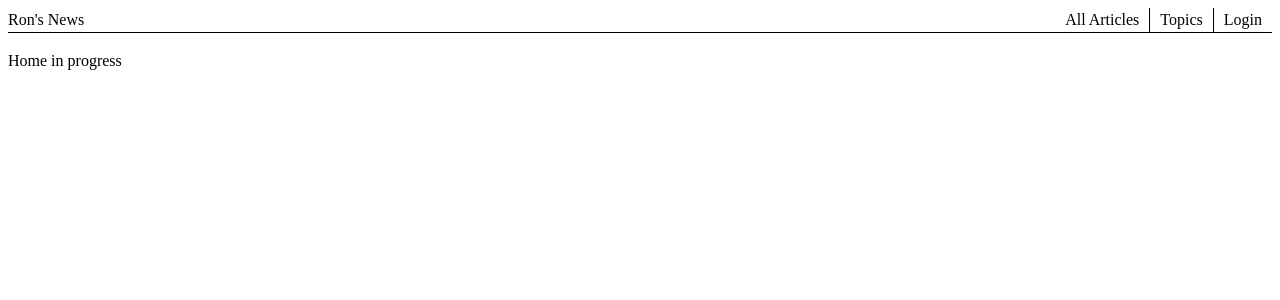
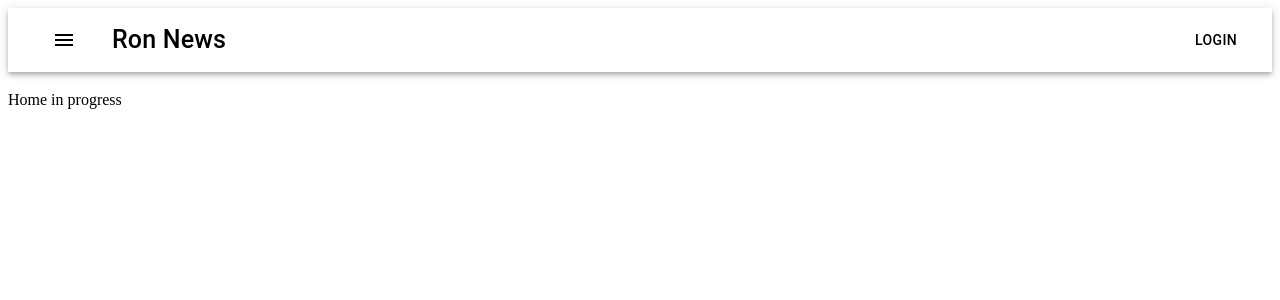
Before and after one commit to RonaldB123/Ron-News, a React (Vite) app: page / in a window 1280 px wide. Shown: the top 300 px of the page. Built offline with nearby package versions, Linux system fonts and the light colour scheme.

Commit message:
all articles grid cards attempt

```diff
--- a/package.json
+++ b/package.json
@@ -10,6 +10,10 @@
     "preview": "vite preview"
   },
   "dependencies": {
+    "@emotion/react": "^11.11.1",
+    "@emotion/styled": "^11.11.0",
+    "@mui/icons-material": "^5.14.9",
+    "@mui/material": "^5.14.10",
     "axios": "^1.5.0",
     "react": "^18.2.0",
     "react-dom": "^18.2.0",
--- a/src/App.css
+++ b/src/App.css
@@ -1,63 +1,13 @@
 @media screen and (min-width: 700px) {
-  .articleCard-list {
-    display: flex;
-    flex-wrap: wrap;
-    width: 100%;
-    justify-content: space-around;
+
+  .voting-data {
+    margin-top: 20px;
+    font-size: 25px;
+    text-align: left;
   }
-
-  .articleCard-item {
-    max-width: 400px;
-    width: 400px;
-  }
-
-  .articleCard-img {
-    height: 15rem;
-    width: 15rem;
-  }
-
-  .singleArticle-img {
-    height: fit-content;
-    width: fit-content;
-
-  }
-
-  .singleArticle-container {
-    max-width: 900px;
-    margin-left: auto;
-    margin-right: auto;
-  }
-
-
-.voting-data {
-  margin-top: 20px;
-  font-size: 25px;
-  text-align: left;
 }
 
-}
-
-
 @media screen and (max-width: 700px) {
-  .articleCard-list {
-    max-width: 400px;
-    margin-left: auto;
-    margin-right: auto;
-  }
-
-  .articleCard-item {
-    max-width: 400px;
-  }
-
-  .articleCard-img {
-    height: 10rem;
-    width: 10rem;
-  }
-
-  .singleArticle-img {
-    height: 20rem;
-    width: 20rem;
-  }
 
   .voting-data {
     text-align: left;
@@ -72,67 +22,6 @@
   line-height: 1.5;
 }
 
-.navbar-container {
-  list-style-type: none;
-  display: flex;
-  margin: 0px;
-  padding: 0px;
-  justify-content:flex-start;
-  border-style: solid;
-  border-width: 0 0 1px 0;
-}
-
-.navbar-articles, .navbar-topics, .navbar-login {
-  padding-right: 10px;
-  padding-left: 10px;
-}
-
-.navbar-articles, .navbar-topics {
-  border-style: solid;
-  border-width: 1px;
-  border-width: 0 1px 0 0;
-}
-
-.navbar-header {
-  margin-right: auto;
-}
-
-.articleCard-list {
-  margin: 0px;
-  list-style: none;
-  margin-top: 10px;
-  padding: 0px;
-}
-
-.articleCard-item {
-  display: flex;
-  margin-bottom: 50px;
-  align-items: center;
-  border-style: solid;
-  border-radius: 10px;
-}
-
-.articleCard-item:hover {
-  text-decoration: underline;
-}
-
-.articleCard-img {
-  object-fit: cover;
-  border-radius: 5px;
-}
-
-.articleCard-title {
-  text-align: center;
-}
-
-.articles-header {
-  margin: 0px;
-  width: 300px;
-  margin-top: 40px;
-  border-style: solid;
-  border-width: 0 0 1px 0;
-  padding-bottom: 10px;
-}
 
 .loading-header {
   text-align: center;
@@ -181,6 +70,6 @@
   border-width: 1px;
 }
 
-span {
-  font-size: 20px;
+#learn-more {
+  color: purple;
 }
--- a/src/components/ArticleCard.jsx
+++ b/src/components/ArticleCard.jsx
@@ -1,17 +1,47 @@
+import * as React from 'react';
+import Card from '@mui/material/Card';
+import CardContent from '@mui/material/CardContent';
+import CardMedia from '@mui/material/CardMedia';
+import Typography from '@mui/material/Typography';
+import { CardActionArea, Container, Grid } from '@mui/material';
 import { Link } from 'react-router-dom'
+import Button from '@mui/material/Button';
+import CardActions from '@mui/material/CardActions';
 
 export const ArticleCard = ({data}) => {
     return (
-            <ul className="articleCard-list">
-                {data.map(article => {
-                    return <Link key={article.article_id} to={`${article.article_id}`}>
-                    <li className="articleCard-item">
-                        <img className="articleCard-img" src={article.article_img_url}></img>
-                        <h3 className="articleCard-title" >{article.title}</h3>
-                    </li>
-                    </Link>
-                })}
-            </ul>
+        <Card sx={{ maxWidth: 345, mb: 5, minWidth: 345} }>
+        <CardActionArea>
+          <CardMedia
+            component="img"
+            height="140"
+            image={data.article_img_url}
+            //alt=""
+          />
+          <CardContent>
+            <Typography gutterBottom variant="h5" component="div">
+              {data.title}
+            </Typography>
+            <Typography variant="body2" color="text.secondary">
+                By {data.author}
+            </Typography>
+          </CardContent>
+        </CardActionArea>
+          <CardActions>
+        <Button size="small"><Link to={`${data.article_id}`}><span id="learn-more">Learn More</span></Link></Button>
+            </CardActions>
+      </Card>
     )
 
 }
+
+ // <ul className="articleCard-list">
+            //     {data.map(article => {
+            //         return <Link key={article.article_id} to={`${article.article_id}`}>
+            //         <li className="articleCard-item">
+            //             <img className="articleCard-img" src={article.article_img_url}></img>
+            //             <h3 className="articleCard-title" >{article.title}</h3>
+            //         </li>
+            //         </Link>
+            //     })}
+            // </ul>
--- a/src/components/ArticleList.jsx
+++ b/src/components/ArticleList.jsx
@@ -2,6 +2,7 @@ import { ArticleCard } from "./ArticleCard"
 import { useEffect } from "react"
 import { getArticles } from "../api-functions/getArticles"
 import { useState } from "react"
+import { Container, Grid } from "@mui/material"
 
 export const ArticleList = () => {
     const [articleData, setArticleData] = useState([]);
@@ -21,8 +22,12 @@ export const ArticleList = () => {
     }
 
     return (
-    <div className="articleList-container">
-        <ArticleCard data={articleData}/>
-    </div>
+    <>
+    {articleData.map(article => {
+        return (
+            <ArticleCard data={article}/>
+            )
+        })}
+    </>
     )
 }
--- a/src/components/NavBar.jsx
+++ b/src/components/NavBar.jsx
@@ -1,13 +1,64 @@
-import { Link } from 'react-router-dom'
+import * as React from "react";
+import AppBar from "@mui/material/AppBar";
+import Box from "@mui/material/Box";
+import Toolbar from "@mui/material/Toolbar";
+import Typography from "@mui/material/Typography";
+import Button from "@mui/material/Button";
+import MenuIcon from "@mui/icons-material/Menu";
+import Menu from "@mui/material/Menu";
+import MenuItem from "@mui/material/MenuItem";
+import ArticleIcon from '@mui/icons-material/Article';
+import CategoryIcon from '@mui/icons-material/Category';
+import SettingsIcon from '@mui/icons-material/Settings';
+import { Link } from "react-router-dom";
 
 export const NavBar = () => {
+  const [anchorEl, setAnchorEl] = React.useState(null);
+  const open = Boolean(anchorEl);
+  const handleClick = (event) => {
+    setAnchorEl(event.currentTarget);
+  };
+  const handleClose = () => {
+    setAnchorEl(null);
+  };
 
-    return (
-            <ul className="navbar-container">
-                <li className="navbar-header"><Link to="/">Ron's News</Link></li>
-                <li className="navbar-articles"><Link to="/articles">All Articles</Link></li>
-                <li className="navbar-topics">Topics</li>
-                <li className="navbar-login">Login</li>
-            </ul>
-    )
-}
+  return (
+    <Box sx={{ flexGrow: 1 }}>
+      <AppBar position="static" sx={{ backgroundColor: "white" }}>
+        <Toolbar>
+          <Button
+            id="basic-button"
+            aria-controls={open ? "basic-menu" : undefined}
+            aria-haspopup="true"
+            aria-expanded={open ? "true" : undefined}
+            onClick={handleClick}
+            sx={{mr: 2}}
+          >
+            <MenuIcon />
+          </Button>
+          <Menu
+            id="basic-menu"
+            anchorEl={anchorEl}
+            open={open}
+            onClose={handleClose}
+            MenuListProps={{
+              "aria-labelledby": "basic-button",
+            }}
+          >
+            <MenuItem onClick={handleClose}><ArticleIcon sx={{mr: 2}}/><Link to="/articles">All articles</Link></MenuItem>
+            <MenuItem onClick={handleClose}><CategoryIcon sx={{mr: 2}}/><Link to="/topics">Topics</Link></MenuItem>
+            <MenuItem onClick={handleClose}><SettingsIcon sx={{mr: 2}}/><Link to="/settings">Settings</Link></MenuItem>
+          </Menu>
+          <Typography
+            variant="h6"
+            component="div"
+            sx={{ flexGrow: 1, fontSize: 25 }}
+          >
+            <Link to="/">Ron News</Link>
+          </Typography>
+          <Button color="inherit">Login</Button>
+        </Toolbar>
+      </AppBar>
+    </Box>
+  );
+};
```
Also changed, not shown: 1 other file (tests, documents, lock files or other folders).
